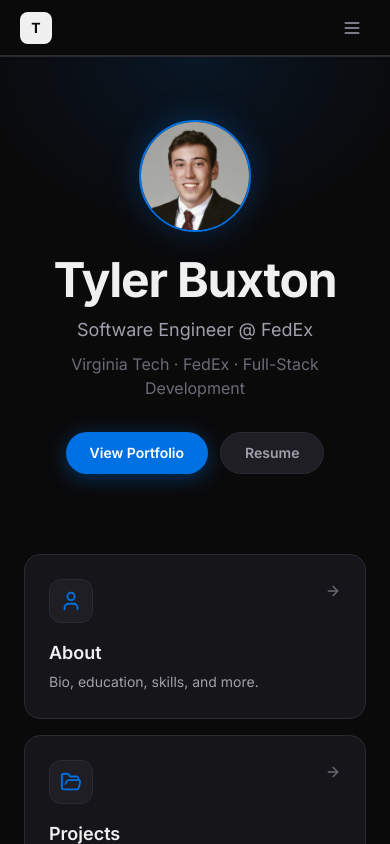
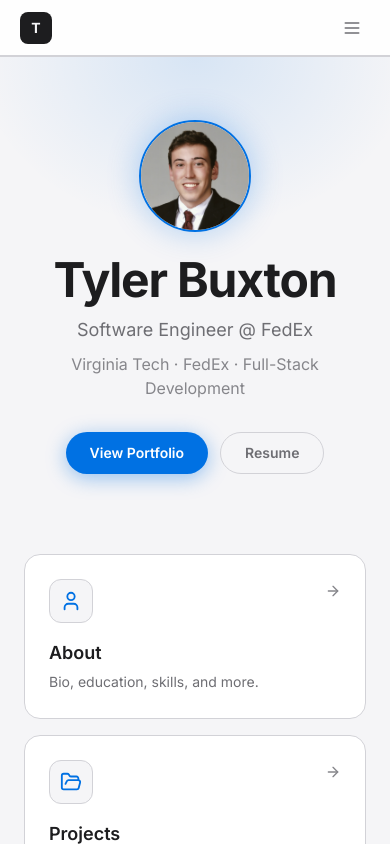
Before and after one commit to tbux408/tbux408.github.io, a React (Vite) app: page / in a window 390 px wide. Shown: the top 844 px of the page. Built offline with nearby package versions, Linux system fonts and the light colour scheme; the HTML template or start-up script is replaced by a standard one.

Commit message:
add light mode

```diff
--- a/src/components/Header.jsx
+++ b/src/components/Header.jsx
@@ -86,7 +86,7 @@ function Header() {
     <header className="fixed top-0 left-0 right-0 z-50">
       {/* Main nav bar */}
       <nav
-        className="flex items-center justify-between px-5 h-14 bg-[#0a0a0bcc] backdrop-blur-xl border-b border-line"
+        className="flex items-center justify-between px-5 h-14 bg-header backdrop-blur-xl border-b border-line"
         style={{ transition: "background-color 0.3s ease" }}
       >
         <Logo />
@@ -153,7 +153,7 @@ function Header() {
 
       {/* Mobile menu */}
       <div
-        className={`sm:hidden overflow-hidden transition-all duration-300 bg-[#0a0a0bf2] backdrop-blur-xl border-b border-line ${
+        className={`sm:hidden overflow-hidden transition-all duration-300 bg-header-solid backdrop-blur-xl border-b border-line ${
           mobileOpen ? "max-h-screen" : "max-h-0"
         }`}
       >
--- a/src/index.css
+++ b/src/index.css
@@ -24,6 +24,40 @@
   --color-line-hi: #3a3a45;
 }
 
+/* ─── Light mode: auto from system preference ─────────────────────────────── */
+@media (prefers-color-scheme: light) {
+  :root {
+    /* Backgrounds */
+    --color-bg: #f5f5f7;
+    --color-bg-subtle: #e8e8ed;
+    --color-card: #ffffff;
+    --color-card-hi: #f0f0f5;
+    --color-raised: #f5f5f7;
+
+    /* Foreground / text */
+    --color-fg: #1d1d1f;
+    --color-fg-dim: #6e6e73;
+    --color-fg-faint: #86868b;
+
+    /* Accent — same blue, works on light */
+    --color-blue: #0071e3;
+    --color-blue-hi: #0077ed;
+
+    /* Borders */
+    --color-line: #d2d2d7;
+    --color-line-hi: #aeaeb2;
+  }
+
+  body {
+    background-color: #f5f5f7;
+    color: #1d1d1f;
+  }
+
+  ::-webkit-scrollbar-track { background: #e8e8ed; }
+  ::-webkit-scrollbar-thumb { background: #aeaeb2; }
+}
+/* ─────────────────────────────────────────────────────────────────────────── */
+
 *, *::before, *::after {
   box-sizing: border-box;
 }
@@ -35,8 +69,8 @@ html {
 body {
   margin: 0;
   padding: 0;
-  background-color: #0a0a0b;
-  color: #f0f0f0;
+  background-color: var(--color-bg);
+  color: var(--color-fg);
   -webkit-font-smoothing: antialiased;
   -moz-osx-font-smoothing: grayscale;
   overflow-x: hidden;
@@ -66,6 +100,26 @@ a {
   display: none;
 }
 
+/* ─── Theme-aware header background ──────────────────────────────────────── */
+/* nav bar: slightly translucent */
+.bg-header {
+  background-color: rgb(10 10 11 / 0.82);
+}
+/* mobile menu: more opaque */
+.bg-header-solid {
+  background-color: rgb(10 10 11 / 0.96);
+}
+
+@media (prefers-color-scheme: light) {
+  .bg-header {
+    background-color: rgb(255 255 255 / 0.85);
+  }
+  .bg-header-solid {
+    background-color: rgb(255 255 255 / 0.97);
+  }
+}
+/* ─────────────────────────────────────────────────────────────────────────── */
+
 @keyframes fadeInUp {
   from { opacity: 0; transform: translateY(20px); }
   to { opacity: 1; transform: translateY(0); }
```
